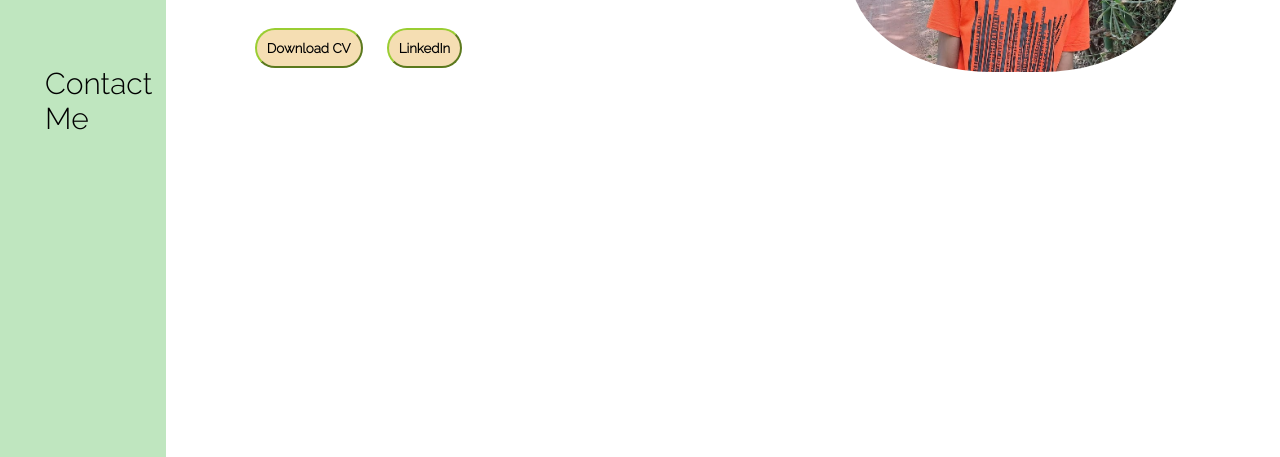
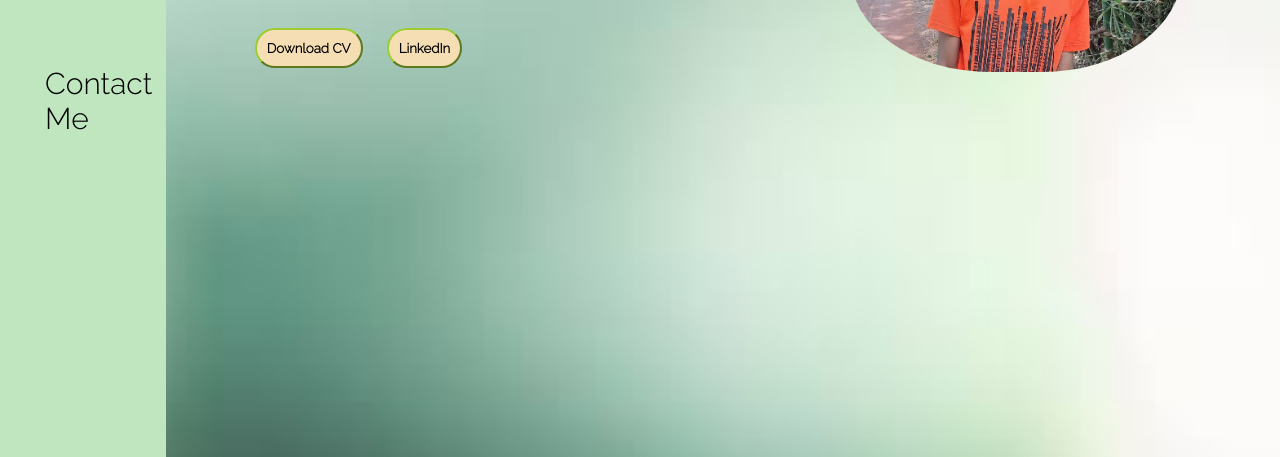
Before and after one commit to itsjeetz/Portfolio, a plain HTML site: page index.html in a window 1280 px wide. Shown: the part 343-800 px from the top of the page. Drawn offline with Linux system fonts and the light colour scheme; a web font is replaced by a local one.

Commit message:
Update style.css

```diff
--- a/style.css
+++ b/style.css
@@ -62,7 +62,7 @@
 }
 
 .main {
-    background-image: url('img/backg.jpg');
+    background-image: url('backg.jpg');
     background-repeat: no-repeat;
     background-attachment: fixed;
     background-size: cover;
```
